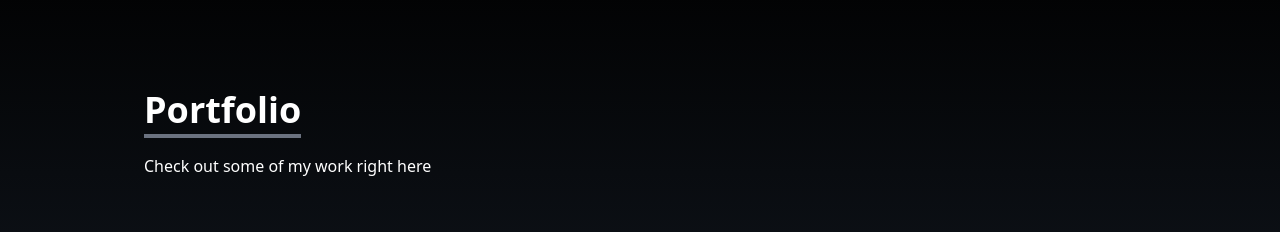
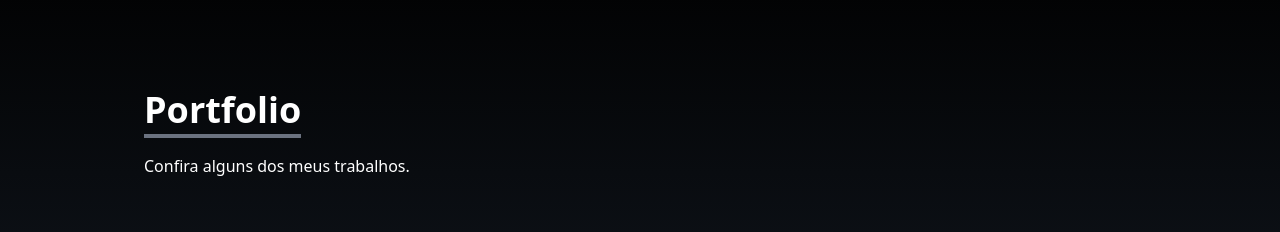
Before and after one commit to lucianosoares748/port_react, a React (Create React App) app: page / in a window 1280 px wide. Shown: the part 1740-1972 px from the top of the page. Built offline with nearby package versions, Linux system fonts and the light colour scheme.

Commit message:
translate english of português

```diff
--- a/src/components/Portfolio.jsx
+++ b/src/components/Portfolio.jsx
@@ -44,7 +44,7 @@ const Portfolio = () => {
           <p className="text-4xl font-bold inline border-b-4 border-gray-500">
             Portfolio
           </p>
-          <p className="py-6">Check out some of my work right here</p>
+          <p className="py-6">Confira alguns dos meus trabalhos.</p>
         </div>
 
         <div className="grid sm:grid-cols-2 md:grid-cols-3 gap-8 px-12 sm:px-0">
```
